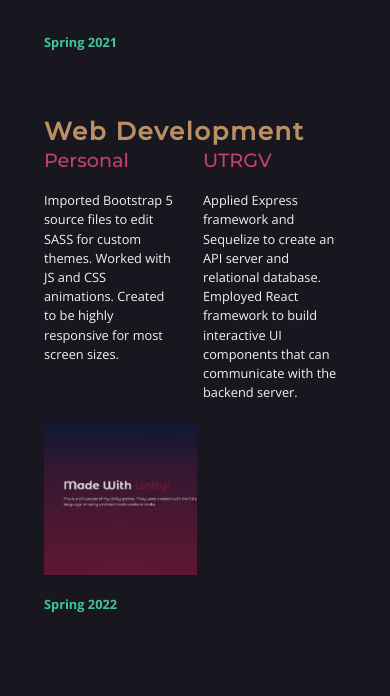
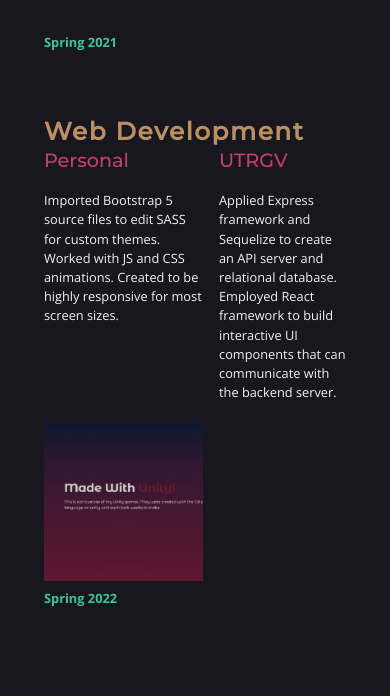
Before and after one commit to jpena208/josepena-website, a website: page index.html in a window 390 px wide. Shown: the part 2827-3523 px from the top of the page. Drawn offline with nearby package versions, Linux system fonts and the light colour scheme.

Commit message:
Reorganized grid for experience section future projects, added js function that automatically reorganizes

```diff
--- a/css/bs-template.css
+++ b/css/bs-template.css
@@ -222,7 +222,7 @@
 @media (min-width: 992px) {
   section.resume-section {
     padding-left: 3rem;
-    padding-right: 20rem;
+    padding-right: 20%;
     padding-top: 5rem;
     padding-bottom: 5rem;
   }
--- a/css/style.css
+++ b/css/style.css
@@ -130,7 +130,7 @@
 
 /* Experience
 -------------------------------------------------- */
-.content-row {
+.content {
   padding-left: 24px;
 }
 
--- a/index.html
+++ b/index.html
@@ -458,34 +458,54 @@
             </div>
 
             <!-- Web Development Row -->
-            <div class="row d-flex justify-content-between mb-5">
+            <!-- This is a grid structure that is 2x3 for screens > 768px
+                 And is 2x2 for screens < 768px
+                 This is for text rows to be equal size, to allow for
+                 content rows to have aligned project cards
+                 Javascript is used to dynamically change the grid structure
+                 and place content in correct project positions
+            -------------------------------------------------- -->
+            <div class="row justify-content-between mb-5">
               <h3 class="text-primary mb-0">Web Development</h3>
-
-              <!-- Text Row 1 -->
-              <div class="text-row row">
-                <div class="col-6 col-md-4">
+              <!-- Large Grid 1 -->
+              <div class="d-none d-md-block container mb-5">
+                <div class="row row-cols-3 gx-0">
+                  <div id="text-md-1" class="col pr-3">
+                    <div id="project-1-text">
                       <div class="subheading text-secondary mb-3">Personal</div>
                       <p class="text-sm mb-3">
-                    Imported Bootstrap 5 source files to edit SASS for custom
-                    themes. Worked with JS and CSS animations. Created to be
-                    highly responsive for most screen sizes.
+                        Imported Bootstrap 5 source files to edit SASS for
+                        custom themes. Worked with JS and CSS animations.
+                        Created to be highly responsive for most screen sizes.
                       </p>
                     </div>
-                <div class="col-6 col-md-4">
+                  </div>
+                  <div id="text-md-2" class="col px-3">
+                    <div id="project-2-text">
                       <div class="subheading text-secondary mb-3">UTRGV</div>
                       <p class="text-sm mb-3">
                         Applied Express framework and Sequelize to create an API
-                    server and relational database. Employed React framework to
-                    build interactive UI components that can communicate with
-                    the backend server.
+                        server and relational database. Employed React framework
+                        to build interactive UI components that can communicate
+                        with the backend server.
                       </p>
                     </div>
                   </div>
-
-              <!-- Content Row 1 -->
-              <div class="content-row row">
-                <!-- Personal -->
-                <div class="col-6 col-md-4 p-0">
+                  <div id="text-md-3" class="col px-3">
+                    <!-- <div id="project-3-text">
+                      <div class="subheading text-secondary mb-3">
+                        Example 1
+                      </div>
+                      <p class="text-sm mb-3">
+                        Lorem ipsum dolor sit amet consectetur adipisicing elit.
+                        Repellendus repellat velit unde nesciunt alias sapiente.
+                        Vel porro quae repudiandae quidem rem, quibusdam nemo
+                        eos laudantium.
+                      </p>
+                    </div> -->
+                  </div>
+                  <div id="content-md-1" class="col">
+                    <div id="project-1-content">
                       <div class="project card my-1 me-md-auto overflow-hidden">
                         <a
                           href="https://jpena208.github.io/games-showcase/"
@@ -514,112 +534,155 @@
                           </div>
                         </a>
                       </div>
-                  <div class="flex-shrink-0 my-3">
+                      <div class="flex-shrink-0 my-1">
                         <span class="text-tertiary text-sm fw-bold"
                           >Spring 2022</span
                         >
                       </div>
                     </div>
-
-                <!-- UTRGV -->
-                <div class="col-6 col-md-4 p-0">
+                  </div>
+                  <div id="content-md-2" class="col">
+                    <!-- <div id="project-2-content">
                       <div class="project card my-1 me-md-auto overflow-hidden">
-                    <!-- <a href="#" target="_blank" rel="external">
+                        <a
+                          href="https://jpena208.github.io/games-showcase/"
+                          target="_blank"
+                          rel="external"
+                        >
                           <img
-                        src="public/assets/img/profile.png"
-                        class="card-img"
-                        alt="Games showcase image"
-                      />
-                      <div class="center card-img-overlay">
-                        <span class="center circle visually-hidden">
-                          <h5
-                            class="card-title text-center text-white w-50 visually-hidden"
-                          >
-                            View Project
-                          </h5>
-                        </span>
-                      </div>
-                    </a> -->
-                  </div>
-                  <div class="flex-shrink-0 my-3">
-                    <!-- <span class="text-primary">Spring 2021</span> -->
-                  </div>
-                </div>
-              </div>
-
-              <!-- Next two rows are mobile only
-                  Used when more than two projects are listed
-              ------------------------------------- -->
-              <!-- Text Row 2 -->
-              <div class="text-row row d-md-none">
-                <div class="col-6 col-md-4">
-                  <!-- <div class="subheading mb-3">Example 1</div>
-                  <p class="text-sm mb-3">
-                    Lorem ipsum dolor sit amet consectetur adipisicing elit. Nihil
-                    necessitatibus perferendis, voluptatem a voluptatibus libero!
-                  </p> -->
-                </div>
-                <div class="col-6 col-md-4">
-                  <!-- <div class="subheading mb-3">Example 2</div>
-                  <p class="text-sm mb-3">
-                    Lorem ipsum dolor sit amet, consectetur adipisicing elit.
-                    Necessitatibus eius neque incidunt voluptates ab esse!
-                  </p> -->
-                </div>
-              </div>
-
-              <!-- Content Row 2 -->
-              <div class="content-row row d-md-none">
-                <!-- Example 1 -->
-                <div class="col-6 col-md-4 p-0">
-                  <div class="project card my-1 me-md-auto overflow-hidden">
-                    <a href="#" target="_blank" rel="external">
-                      <!-- <img
-                        src="https://via.placeholder.com/769C/O https://placeholder.com/"
-                        class="placeholder card-img"
-                        alt="Games showcase image"
-                      />
-                      <div class="center card-img-overlay">
-                        <span class="center circle visually-hidden">
-                          <h5
-                            class="card-title text-center text-white w-50 visually-hidden"
-                          >
-                            View Project
-                          </h5>
-                        </span>
-                      </div> -->
-                    </a>
-                  </div>
-                  <div class="flex-shrink-0 my-3">
-                    <!-- <span class="text-primary">Spring 2021</span> -->
-                  </div>
-                </div>
-
-                <!-- Example -->
-                <div class="col-6 col-md-4 p-0">
-                  <div class="project card my-1 me-md-auto overflow-hidden">
-                    <a href="#" target="_blank" rel="external">
-                      <!-- <img
                             src="https://via.placeholder.com/769C/O https://placeholder.com/"
                             class="placeholder-glow placeholder card-img"
                             alt="Games showcase image"
                           />
                           <div class="center card-img-overlay">
-                        <span class="center circle visually-hidden">
-                          <h5
-                            class="card-title text-center text-white w-50 visually-hidden"
-                          >
-                            View Project
-                          </h5>
-                        </span>
-                      </div> -->
+                            <img
+                              src="public/assets/img/viewProjectButton.png"
+                              class="view-project-btn visually-hidden"
+                              alt="Button to view project"
+                            />
+                          </div>
                         </a>
                       </div>
-                  <div class="flex-shrink-0 my-3">
-                    <!-- <span class="text-primary">Spring 2022</span> -->
+                      <div class="flex-shrink-0 my-1">
+                        <span class="text-tertiary text-sm fw-bold"
+                          >Spring 2022</span
+                        >
+                      </div>
+                    </div> -->
+                  </div>
+                  <div id="content-md-3" class="col">
+                    <!-- <div id="project-3-content">
+                      <div class="project card my-1 me-md-auto overflow-hidden">
+                        <a
+                          href="https://jpena208.github.io/games-showcase/"
+                          target="_blank"
+                          rel="external"
+                        >
+                          <img
+                            src="https://via.placeholder.com/769C/O https://placeholder.com/"
+                            class="placeholder-glow placeholder card-img"
+                            alt="Games showcase image"
+                          />
+                          <div class="center card-img-overlay">
+                            <img
+                              src="public/assets/img/viewProjectButton.png"
+                              class="view-project-btn visually-hidden"
+                              alt="Button to view project"
+                            />
+                          </div>
+                        </a>
+                      </div>
+                      <div class="flex-shrink-0 my-1">
+                        <span class="text-tertiary text-sm fw-bold"
+                          >Spring 2022</span
+                        >
+                      </div>
+                    </div> -->
                   </div>
                 </div>
               </div>
+
+              <!-- Large Grid 2 -->
+              <!-- <div class="d-none d-md-block container">
+                <div class="row row-cols-3 gx-0">
+                  <div id="text-md-4" class="col pr-3">
+                    <div id="project-4-text">
+                      <div class="subheading text-secondary mb-3">
+                        Example 2
+                      </div>
+                      <p class="text-sm mb-3">
+                        Lorem ipsum dolor sit amet consectetur adipisicing elit.
+                        Fugiat, similique architecto? Consectetur, ipsum nostrum
+                        pariatur dolorum maiores dolores odio ut laborum id
+                        dolore molestiae incidunt.
+                      </p>
+                    </div>
+                  </div>
+                  <div id="text-md-5 px-3" class="col px-3"></div>
+                  <div id="text-md-6 px-3" class="col px-3"></div>
+                  <div id="content-md-4" class="col">
+                    <div id="project-4-content">
+                      <div class="project card my-1 me-md-auto overflow-hidden">
+                        <a
+                          href="https://jpena208.github.io/games-showcase/"
+                          target="_blank"
+                          rel="external"
+                        >
+                          <img
+                            src="https://via.placeholder.com/769C/O https://placeholder.com/"
+                            class="placeholder-glow placeholder card-img"
+                            alt="Games showcase image"
+                          />
+                          <div class="center card-img-overlay">
+                            <img
+                              src="public/assets/img/viewProjectButton.png"
+                              class="view-project-btn visually-hidden"
+                              alt="Button to view project"
+                            />
+                          </div>
+                        </a>
+                      </div>
+                      <div class="flex-shrink-0 my-1">
+                        <span class="text-tertiary text-sm fw-bold"
+                          >Spring 2022</span
+                        >
+                      </div>
+                    </div>
+                  </div>
+                  <div id="content-md-5" class="col"></div>
+                  <div id="content-md-6" class="col"></div>
+                </div>
+              </div> -->
+
+              <!-- Small Grid 1 -->
+              <div class="d-md-none container mb-5">
+                <div class="row row-cols-2 gx-0">
+                  <div id="text-1" class="col pr-3"></div>
+                  <div id="text-2" class="col px-3"></div>
+                  <div id="content-1" class="col"></div>
+                  <div id="content-2" class="col"></div>
+                </div>
+              </div>
+
+              <!-- Small Grid 2 -->
+              <!-- <div class="d-md-none container mb-5">
+                <div class="row row-cols-2 gx-0">
+                  <div id="text-3" class="col pr-3"></div>
+                  <div id="text-4" class="col px-3"></div>
+                  <div id="content-3" class="col"></div>
+                  <div id="content-4" class="col"></div>
+                </div>
+              </div> -->
+
+              <!-- Small Grid 3 -->
+              <!-- <div class="d-md-none container mb-5">
+                <div class="row row-cols-2 gx-0">
+                  <div id="text-5" class="col pr-3"></div>
+                  <div id="text-6" class="col px-3"></div>
+                  <div id="content-5" class="col"></div>
+                  <div id="content-6" class="col"></div>
+                </div>
+              </div> -->
             </div>
 
             <!-- Game Development Row -->
--- a/js/index.js
+++ b/js/index.js
@@ -1,17 +1,36 @@
 /* Media Queries
 -------------------------------------------------- */
 /**
- * @description: Media queries for responsiveness
+ * @description: Moves html elements based on screen size
  */
-function mediaQuery() {
-  var mediaQuery = window.matchMedia("(max-width: 768px)");
-  mediaQuery.addEventListener(function (e) {
-    if (e.matches) {
-      // console.log('mobile');
+function swapElementLocations() {
+  var numProjects = 4;
+  var mediaQuery = window.matchMedia("(max-width: 767px)");
+  window.onresize = window.onload = function () {
+    if (mediaQuery.matches) {
+      // Loop for number of projects
+      for (var i = 1; i <= numProjects; i++) {
+        document
+          .getElementById("text-" + i)
+          .appendChild(document.getElementById("project-" + i + "-text"));
+        document
+          .getElementById("content-" + i)
+          .appendChild(document.getElementById("project-" + i + "-content"));
+      }
     } else {
-      // console.log('desktop');
+      for (var i = 0; i < numProjects; i++) {
+        // Loop for number of projects
+        for (var i = 1; i <= numProjects; i++) {
+          document
+            .getElementById("text-md-" + i)
+            .appendChild(document.getElementById("project-" + i + "-text"));
+          document
+            .getElementById("content-md-" + i)
+            .appendChild(document.getElementById("project-" + i + "-content"));
+        }
+      }
     }
-  });
+  };
 }
 
 /* Animations
@@ -176,6 +195,7 @@
 
 /* Call Functions
 -------------------------------------------------- */
+swapElementLocations();
 addAnimatedClass();
+navBtnAnime();
 addAboutAnime();
-navBtnAnime();
```
Lines whose indentation alone changed are shown as unchanged.
